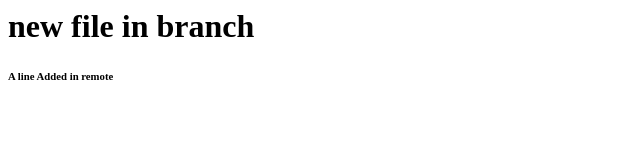
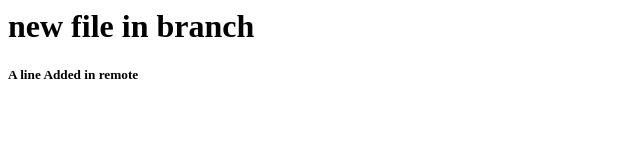
Before and after one commit to Sundareshwar-97/simpleMerge, a plain HTML site: page new.html in a window 1280 px wide. Shown: the full height of the page, 0-640 px from the left. Drawn offline with Linux system fonts and the light colour scheme.

Commit message:
Update new.html
changes made

```diff
--- a/new.html
+++ b/new.html
@@ -1,6 +1,6 @@
 <html>
     <body>
         <h1>new file in branch</h1>
-        <h6>A line Added in remote</h6>
+        <h5>A line Added in remote</h5>
     </body>
 </html>
```
